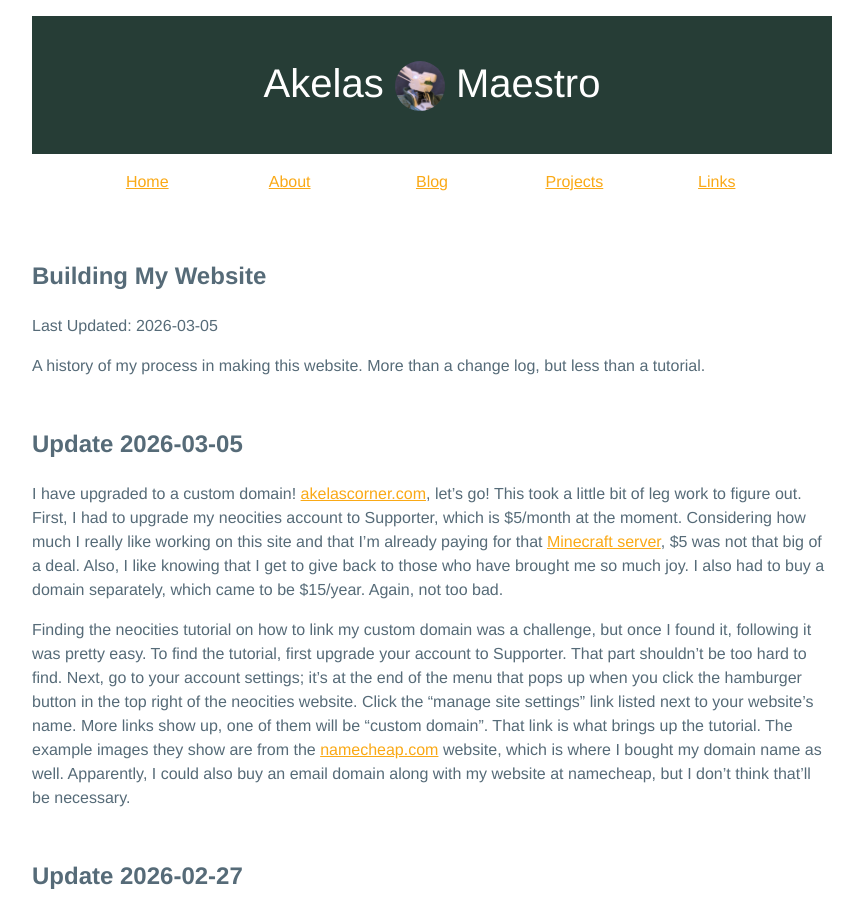
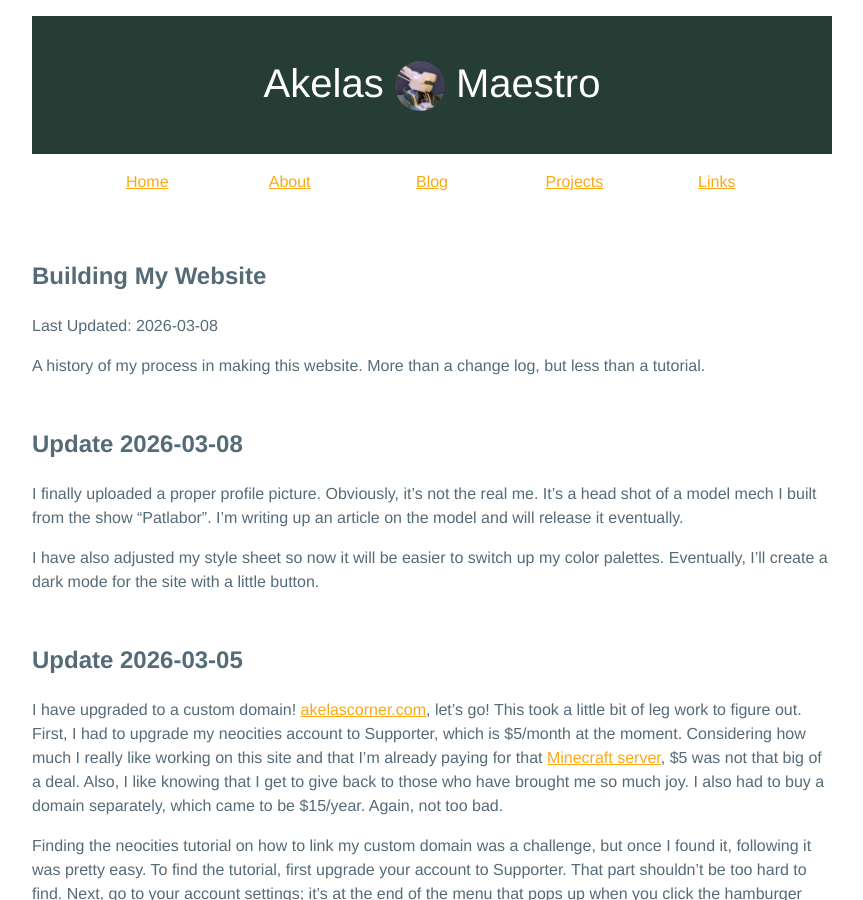
Before and after one commit to AkelasMaestro/Neocities, a Jekyll site: the page built from _posts/2026-01-30-building-my-website.md, in a window 1280 px wide and 900 px high. Shown: the whole window, without its empty margins (208-1071 px from the left). Built offline with Jekyll 4.4.1, drawn with Linux system fonts in a browser that asks for light colours.

Commit message:
Update changelog

```diff
--- a/_posts/2026-01-30-building-my-website.md
+++ b/_posts/2026-01-30-building-my-website.md
@@ -3,10 +3,16 @@ layout: post
 category: projects
 title: Building My Website
 author: Akelas Maestro
-date: 2026-03-05
+date: 2026-03-08
 ---
 
 A history of my process in making this website. More than a change log, but less than a tutorial.
+
+## Update 2026-03-08
+
+I finally uploaded a proper profile picture. Obviously, it's not the real me. It's a head shot of a model mech I built from the show "Patlabor". I'm writing up an article on the model and will release it eventually.
+
+I have also adjusted my style sheet so now it will be easier to switch up my color palettes. Eventually, I'll create a dark mode for the site with a little button.
 
 ## Update 2026-03-05
 
```
